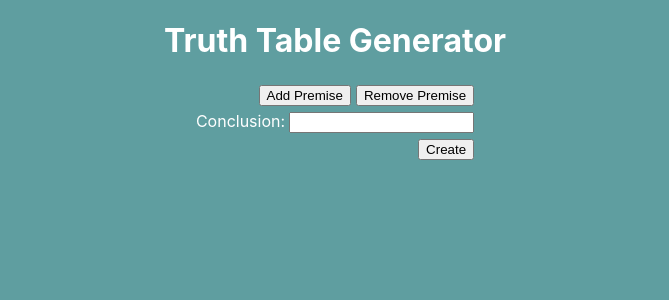
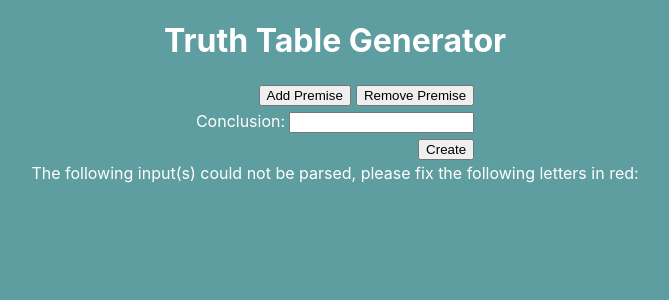
Before and after one commit to hill93/truth-tables-app, a React (Create React App) app: page / in a window 1280 px wide. Shown: the top 300 px of the page, without its empty margins (305-974 px from the left). Built offline with nearby package versions, Linux system fonts and the light colour scheme; what antlr4 would draw is missing.

Commit message:
made errors a bit more visual

```diff
--- a/src/business/antlr-custom/PropLogicTreeCreator.js
+++ b/src/business/antlr-custom/PropLogicTreeCreator.js
@@ -5,13 +5,12 @@ import PropLogicParser from '../../grammars/PropLogicParser.js';
 const propLogicTreeCreator = services => {
     const{addError} = services;
 
-    const addTheError = (recognizer, offendingSymbol, line, column, msg, err) => {
-        console.log(`${offendingSymbol} line ${line}, col ${column}: ${msg}`);
-        addError(`${offendingSymbol} line ${line}, col ${column}: ${msg}`);
-    }
-
     return {
         createTree(input) {
+            const addTheError = (recognizer, offendingSymbol, line, column, msg, err) => {
+                addError(offendingSymbol, line, column, msg, input);
+            };
+
             const chars = new InputStream(input);
 
             const lexer = new PropLogicLexer(chars);
--- a/src/business/helpers/TruthTableManagerBuilder.js
+++ b/src/business/helpers/TruthTableManagerBuilder.js
@@ -76,8 +76,14 @@ const truthTableManagerBuilder = services => {
             return manager;
         },
 
-        addErrorToManager(errorMsg) {
-            manager.errors.push(errorMsg)
+        addErrorToManager(offendingSymbol, line, column, msg, input) {
+            manager.errors.push({
+                offendingSymbol,
+                line,
+                column,
+                msg,
+                input
+            })
         },
 
         removeErrorFromManager(errorMsg) {
--- a/src/components/error/ErrorList.js
+++ b/src/components/error/ErrorList.js
@@ -1,6 +1,13 @@
 const ErrorList = ({errors}) => {
-    return errors?.map(error =>
-        <p>{error}</p>
+    return (
+        <div>
+            The following input(s) could not be parsed, please fix the following letters in red:
+            {errors?.map((error, i) =>
+                <div key={i}>
+                    {[...error.input].map((x, j)=> <span key={j} style={{'color': j === error.column ? 'red' : 'white'}}>{x}</span>)}
+                </div>
+            )}
+        </div>
     )
 }
 
```
